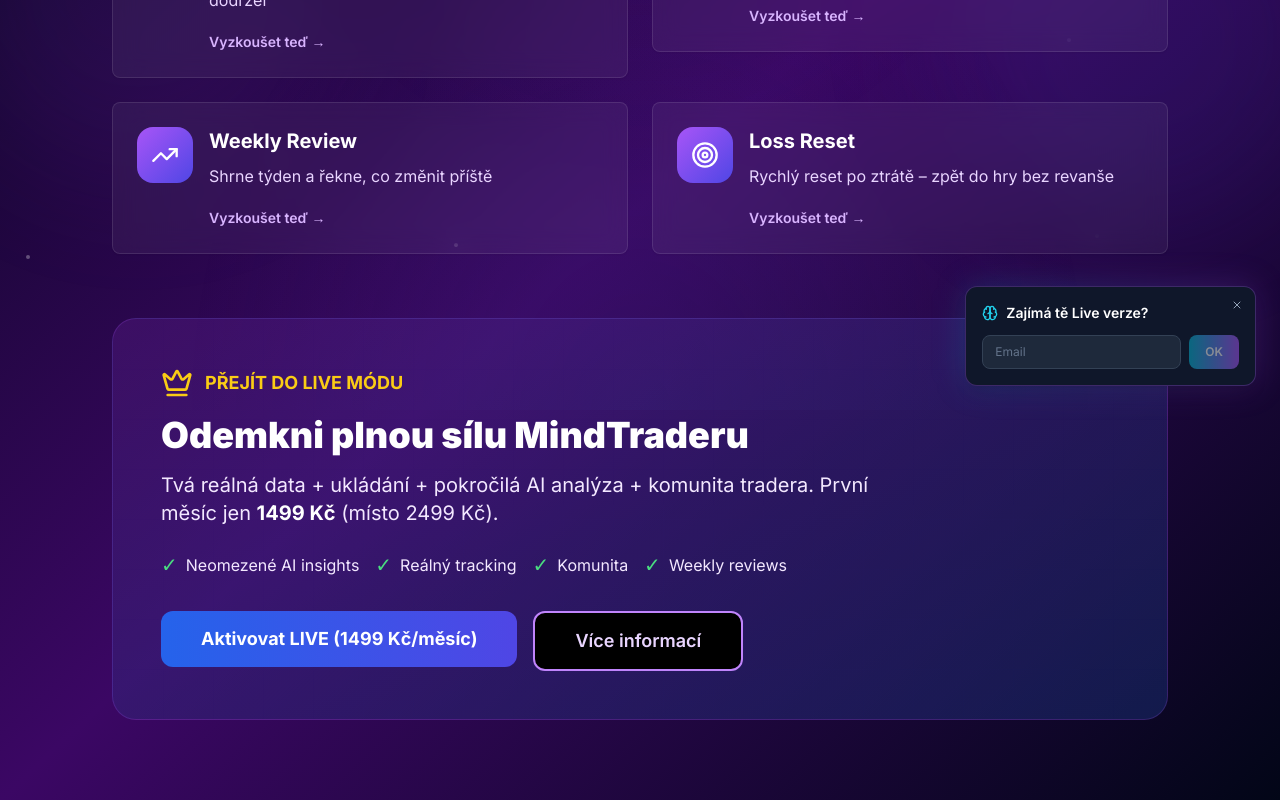
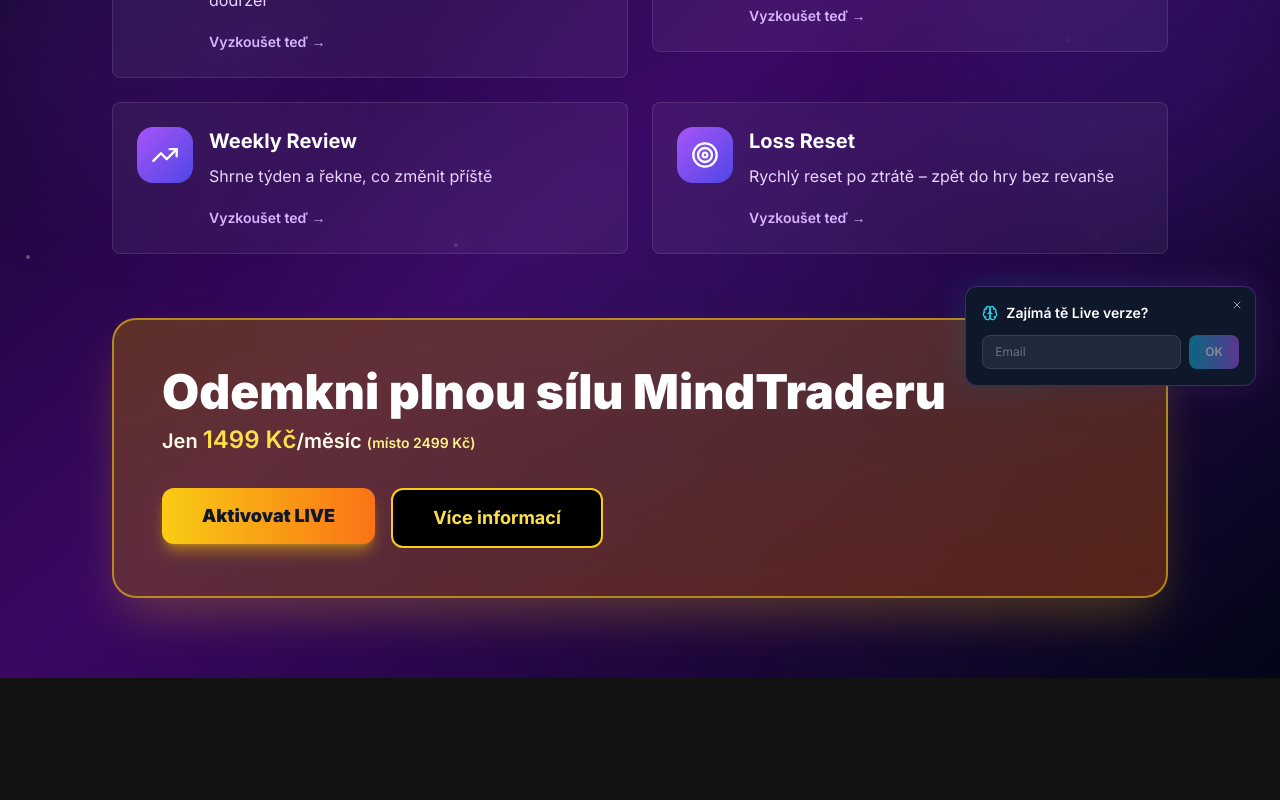
Before and after one commit to Janbenda17/mindset-for-traders, a Next.js app: page / in a window 1280 px wide. Shown: the part 390-1190 px from the top of the page. After the commit the page ends 1068 px from the top, so only its background shows below. Built offline with nearby package versions, Linux system fonts and the light colour scheme; no server answers.

Commit message:
remove LiveModeToggle, simplify subscription section, add golden glow effect
Co-authored-by: null <208349711+Janbenda17@users.noreply.github.com>

```diff
--- a/app/page.tsx
+++ b/app/page.tsx
@@ -169,52 +169,31 @@ export default function Dashboard() {
           initial={{ opacity: 0, y: 20 }}
           animate={{ opacity: 1, y: 0 }}
           transition={{ duration: 0.6, delay: 0.5 }}
-          className="relative overflow-hidden rounded-3xl bg-gradient-to-br from-purple-900/40 via-indigo-900/40 to-blue-900/40 border border-purple-500/20 p-8 md:p-12"
+          className="relative overflow-hidden rounded-3xl bg-gradient-to-br from-yellow-900/60 via-yellow-800/40 to-orange-900/60 border-2 border-yellow-400/60 p-8 md:p-12 shadow-2xl shadow-yellow-500/30"
         >
-          <div className="absolute inset-0 opacity-5">
-            <div style={{
-              backgroundImage: `linear-gradient(rgba(139, 92, 246, 0.1) 1px, transparent 1px), linear-gradient(90deg, rgba(139, 92, 246, 0.1) 1px, transparent 1px)`,
-              backgroundSize: '50px 50px'
-            }} className="w-full h-full" />
-          </div>
+          {/* Golden glow effect */}
+          <div className="absolute inset-0 bg-gradient-to-r from-yellow-400/5 to-orange-400/5" />
+          <div className="absolute -top-1/2 -right-1/2 w-96 h-96 bg-yellow-400/10 rounded-full blur-3xl animate-pulse" />
 
           <div className="relative z-10">
-            <div className="flex items-center gap-3 mb-4">
-              <Crown className="w-8 h-8 text-yellow-400" />
-              <span className="text-lg font-bold text-yellow-400">PŘEJÍT DO LIVE MÓDU</span>
-            </div>
-            <h3 className="text-4xl font-black text-white mb-4">
+            <h3 className="text-4xl md:text-5xl font-black text-white mb-2">
               Odemkni plnou sílu MindTraderu
             </h3>
-            <p className="text-xl text-purple-100 mb-6 max-w-3xl">
-              Tvá reálná data + ukládání + pokročilá AI analýza + komunita tradera. První měsíc jen <span className="font-bold text-white">1499 Kč</span> (místo 2499 Kč).
+            <p className="text-xl text-yellow-50 mb-8 font-semibold">
+              Jen <span className="text-yellow-300 text-2xl">1499 Kč</span>/měsíc <span className="text-sm text-yellow-200">(místo 2499 Kč)</span>
             </p>
-            <div className="flex flex-wrap gap-4 mb-8 text-purple-100">
-              <div className="flex items-center gap-2">
-                <span className="text-green-400 text-xl">✓</span> Neomezené AI insights
-              </div>
-              <div className="flex items-center gap-2">
-                <span className="text-green-400 text-xl">✓</span> Reálný tracking
-              </div>
-              <div className="flex items-center gap-2">
-                <span className="text-green-400 text-xl">✓</span> Komunita
-              </div>
-              <div className="flex items-center gap-2">
-                <span className="text-green-400 text-xl">✓</span> Weekly reviews
-              </div>
-            </div>
             <div className="flex flex-col sm:flex-row gap-4">
               <Button
                 size="lg"
-                className="bg-gradient-to-r from-blue-600 to-indigo-600 hover:from-blue-700 hover:to-indigo-700 text-white font-bold text-lg px-10 py-7 rounded-xl"
+                className="bg-gradient-to-r from-yellow-400 to-orange-500 hover:from-yellow-500 hover:to-orange-600 text-slate-900 font-black text-lg px-10 py-7 rounded-xl shadow-lg shadow-yellow-500/50"
                 onClick={handlePricingClick}
               >
-                Aktivovat LIVE (1499 Kč/měsíc)
+                Aktivovat LIVE
               </Button>
               <Button
                 variant="outline"
                 size="lg"
-                className="border-2 border-purple-400 text-purple-200 hover:bg-purple-900/50 font-semibold text-lg px-10 py-7 rounded-xl"
+                className="border-2 border-yellow-400 text-yellow-300 hover:bg-yellow-900/40 font-bold text-lg px-10 py-7 rounded-xl"
                 onClick={handlePricingClick}
               >
                 Více informací
--- a/components/top-navigation.tsx
+++ b/components/top-navigation.tsx
@@ -384,7 +384,6 @@ export const TopNavigation = ({ initialTheme = "dark" }: TopNavigationProps) =>
 
           {/* Right Side */}
           <div className="flex items-center space-x-1.5 md:space-x-2 flex-shrink-0">
-            <LiveModeToggle />
 
             {/* Profile Dropdown - only show if authenticated */}
             {isAuthenticated ? (
```
